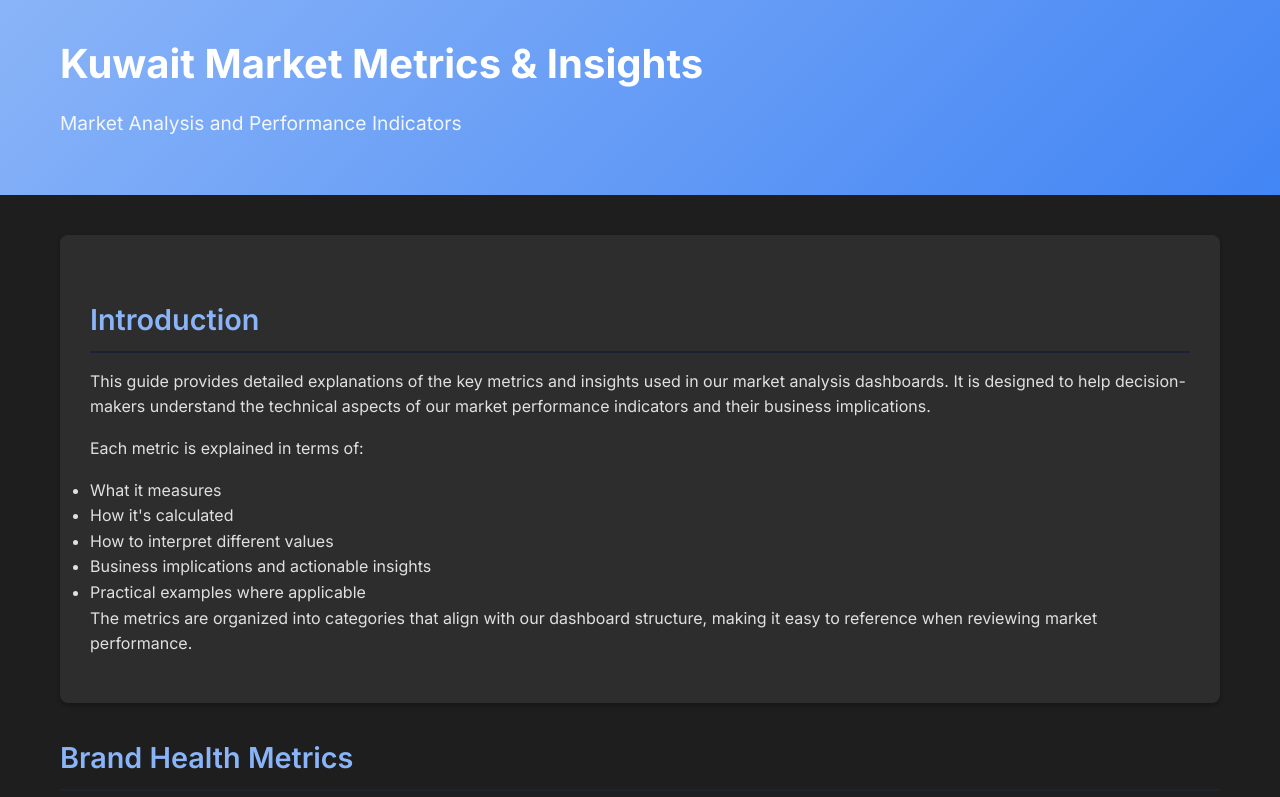
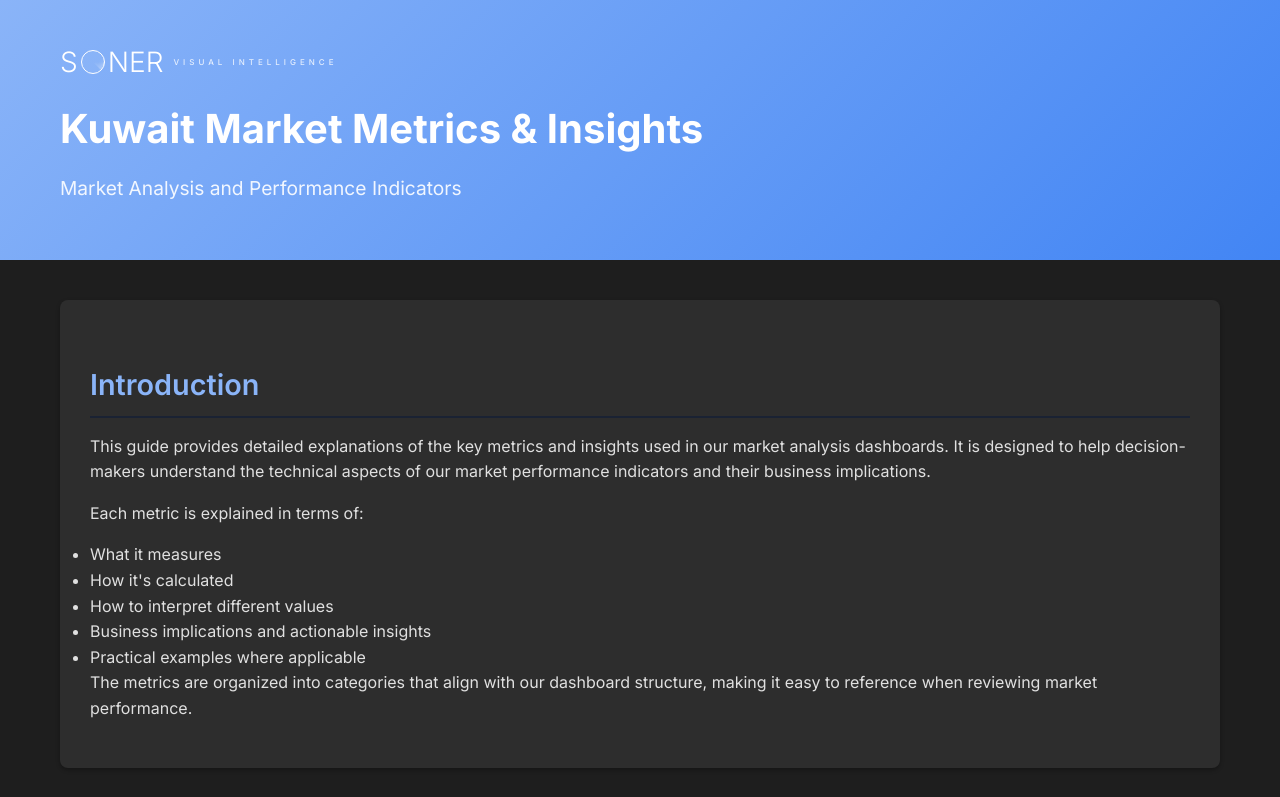
Before and after one commit to studiorns/KuwaitInsights, a plain HTML site: page index.html in a window 1280 px wide. Shown: the top 797 px of the page. Drawn offline with Linux system fonts and the light colour scheme.

Commit message:
Add files via upload

```diff
--- a/index.html
+++ b/index.html
@@ -8,6 +8,20 @@
     <link rel="preconnect" href="https://fonts.gstatic.com" crossorigin>
     <link href="https://fonts.googleapis.com/css2?family=Inter:wght@300;400;500;600;700&display=swap" rel="stylesheet">
     <style>
+        /* SONER Logo Animation */
+        @keyframes sonerScan { 0% { transform: rotate(0deg); } 100% { transform: rotate(360deg); } }
+        @keyframes sonerBlip { 0%, 20%, 100% { opacity: 0; } 2%, 15% { opacity: 1; } 3% { transform: scale(1.2); } }
+
+        /* SONER Logo styles */
+        .soner-logo { display: flex; align-items: center; color: white; font-family: 'Inter', sans-serif; font-size: 28px; font-weight: 300; }
+        .soner-radar { width: 24px; height: 24px; border-radius: 50%; border: 1px solid white; margin: 0 3px; position: relative; background-color: rgba(255, 255, 255, 0.05); overflow: hidden; }
+        .soner-scanner { position: absolute; top: 0; left: 0; width: 100%; height: 100%; animation: sonerScan 4s linear infinite; transform-origin: center; }
+        .soner-scanner::before { content: ''; position: absolute; top: 0; left: 50%; width: 50%; height: 50%; background: linear-gradient(90deg, rgba(255, 255, 255, 0), rgba(255, 255, 255, 0.4)); transform-origin: bottom left; clip-path: polygon(0 0, 100% 0, 0 100%); }
+        .soner-scanner::after { content: ''; position: absolute; top: 0; left: 50%; width: 50%; height: 1px; background: linear-gradient(90deg, rgba(255, 255, 255, 0.2), rgba(255, 255, 255, 1)); transform-origin: left center; box-shadow: 0 0 4px rgba(255, 255, 255, 0.8); }
+        .soner-blip { position: absolute; width: 2px; height: 2px; background-color: white; border-radius: 50%; opacity: 0; box-shadow: 0 0 4px white; }
+        .soner-blip:nth-child(1) { top: 25%; left: 30%; animation: sonerBlip 4s 1s infinite; }
+        .soner-blip:nth-child(2) { top: 65%; left: 60%; animation: sonerBlip 4s 2.5s infinite; }
+        .soner-tagline { color: white; font-size: 8px; text-transform: uppercase; font-weight: 500; letter-spacing: 0.5em; margin-left: 10px; opacity: 0.8; }
         :root {
             --primary: #4285f4;
             --primary-light: #1a2233;
@@ -305,6 +319,14 @@
 <body>
     <header>
         <div class="container">
+            <div class="soner-logo">
+                S<div class="soner-radar">
+                    <div class="soner-scanner"></div>
+                    <div class="soner-blip"></div>
+                    <div class="soner-blip"></div>
+                </div>NER
+                <div class="soner-tagline">VISUAL INTELLIGENCE</div>
+            </div>
             <h1>Kuwait Market Metrics & Insights</h1>
             <p class="subtitle">Market Analysis and Performance Indicators</p>
         </div>
```
